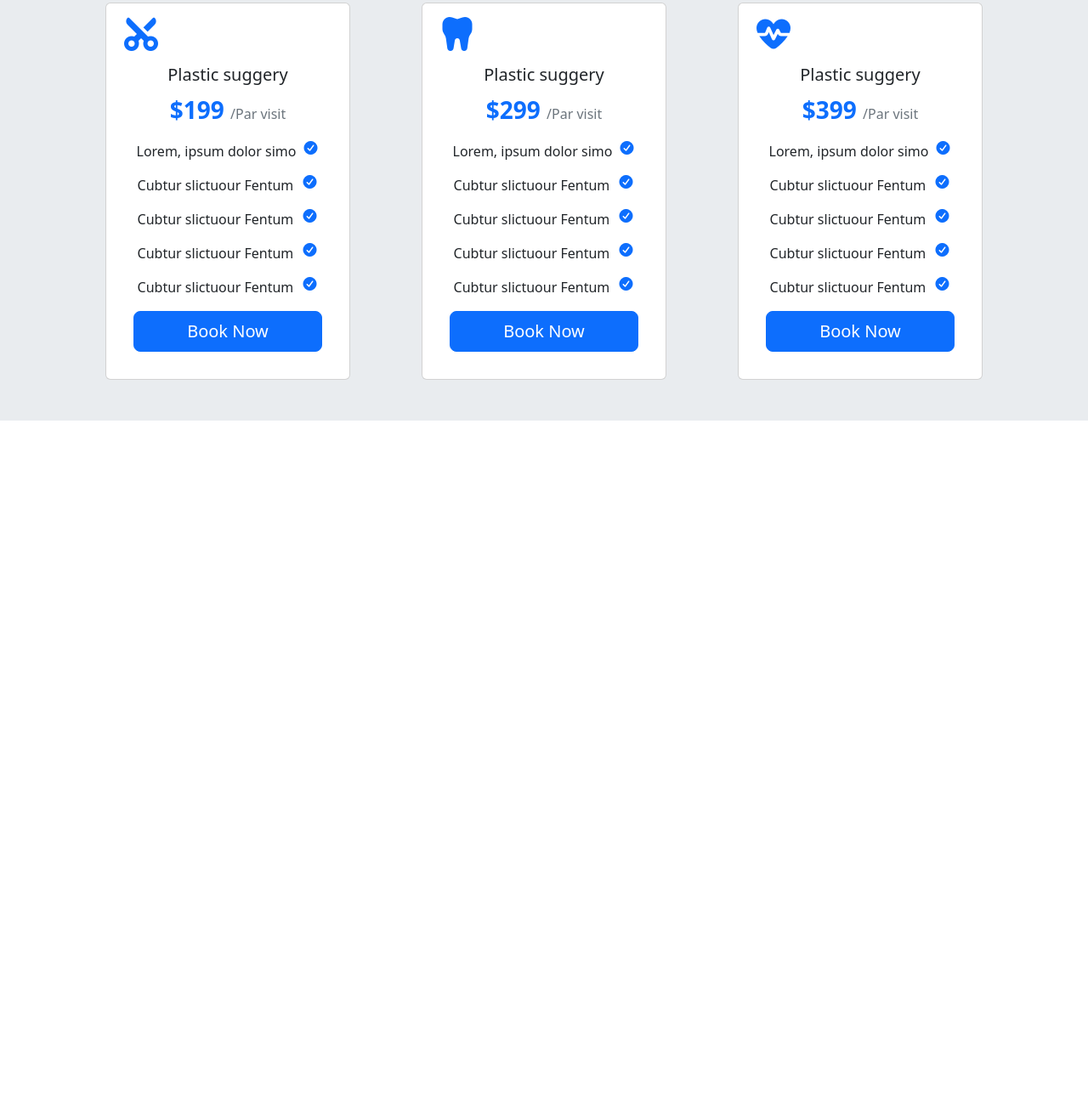
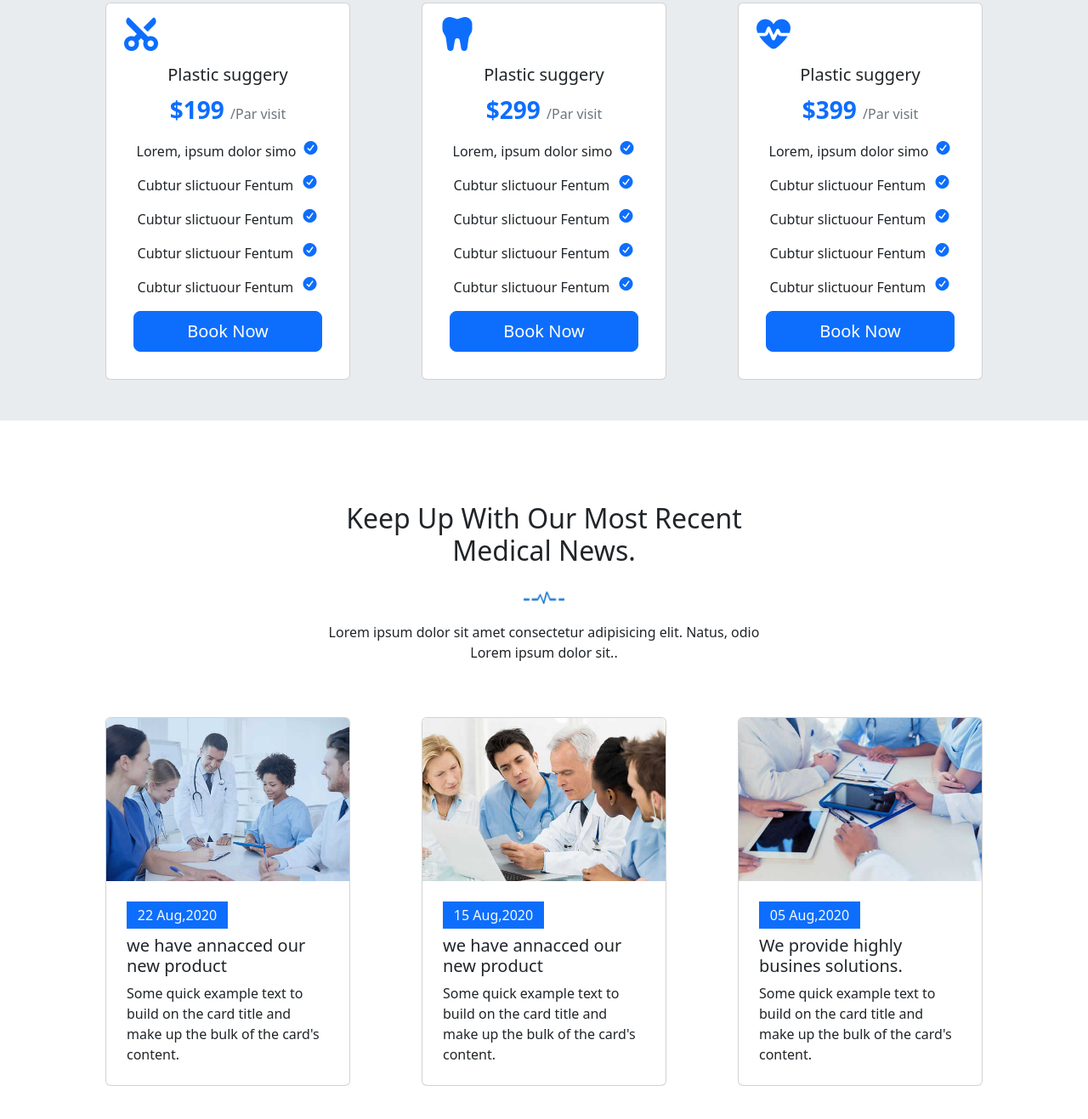
Before and after one commit to essalmimohamed1/project-css-essalmi-mohamed, a plain HTML site: page index..html in a window 1280 px wide. Shown: the part 3948-5265 px from the top of the page at 85% size. Before the commit the page ends 4443 px from the top, so only its background shows below. Drawn offline with nearby package versions, Linux system fonts and the light colour scheme.

Commit message:
final sectiion8

```diff
--- a/index..html
+++ b/index..html
@@ -401,12 +401,46 @@
                             </div>
                             <button type="button" class="btn btn-primary btn-lg w-100">Book Now</button>
                         </div>
-
                     </div>
                 </div>
             </div>
         </div>
-
+        <!-- section 8 -->
+        <section>
+            <div class=" d-lg-flex flex-lg-column justify-content-lg-around d-flex flex-column align-items-center p-lg-5"class="bg-body-secondary d-lg-flex flex-lg-column justify-content-lg-around d-flex flex-column align-items-center p-lg-5" >
+                <div class="d-lg-flex flex-lg-column justify-content-around align-items-lg-center w-100 h-100 p-5 gap-3">
+                    <h2 class="w-50 text-center">Keep Up With Our Most Recent Medical News. </h2>
+                    <img width="50px" src="./public/img/section-img.png" alt="">
+                    <p class="w-50 text-center" >Lorem ipsum dolor sit amet consectetur adipisicing elit. Natus, odio Lorem ipsum dolor sit..</p>
+                </div>
+                <div class="d-lg-flex d-flex flex-lg-row flex-column justify-content-lg-around gap-lg-0 gap-5 justify-content-around align-items-center container">
+                        <div class="card" style="width: 18rem;">
+                            <img src="./public/img/blog1.jpg" class="card-img-top" alt="...">
+                            <div class="card-body p-4">
+                            <p class="card-title border-0 bg-primary w-50 p-1 text-center text-light">22 Aug,2020</p>
+                            <h5>we have annacced our new product</h5>
+                            <p class="card-text">Some quick example text to build on the card title and make up the bulk of the card's content.</p>
+                            </div>
+                        </div>
+                        <div class="card" style="width: 18rem;">
+                            <img src="./public/img/blog2.jpg" class="card-img-top" alt="...">
+                            <div class="card-body p-4">
+                                <p class="card-title border-0 bg-primary w-50 p-1 text-center text-light">15 Aug,2020</p>
+                                <h5>we have annacced our new product</h5>
+                                <p class="card-text">Some quick example text to build on the card title and make up the bulk of the card's content.</p>
+                            </div>
+                        </div>
+                        <div class="card" style="width: 18rem;">
+                            <img src="./public/img/blog3.jpg" class="card-img-top" alt="...">
+                            <div class="card-body p-4">
+                                <p class="card-title border-0 bg-primary w-50 p-1 text-center text-light">05 Aug,2020</p>
+                                <h5>We provide highly busines solutions. </h5>
+                                <p class="card-text">Some quick example text to build on the card title and make up the bulk of the card's content.</p>
+                            </div>
+                        </div>
+                </div>
+            </div>
+        </section>
         </main>
         <script src="https://cdn.jsdelivr.net/npm/bootstrap@5.3.2/dist/js/bootstrap.bundle.min.js"></script>
     </body>
```
